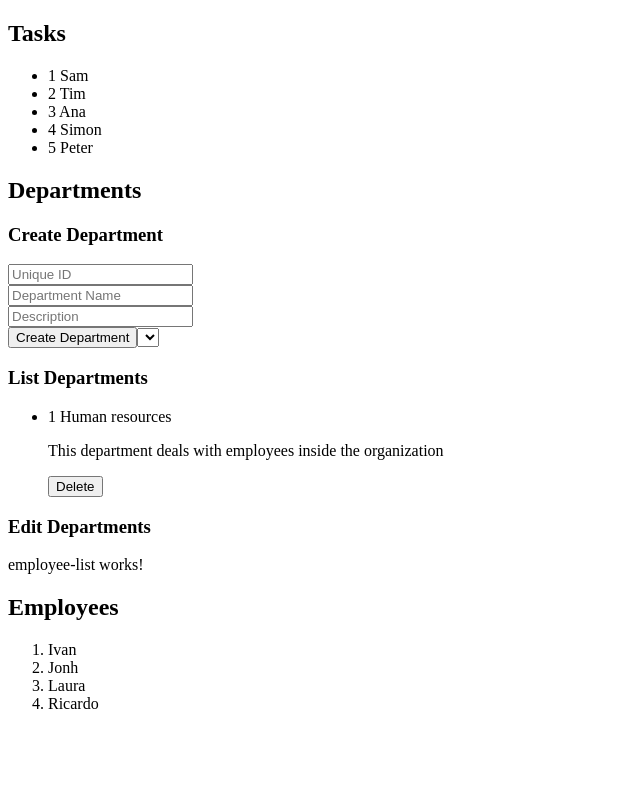
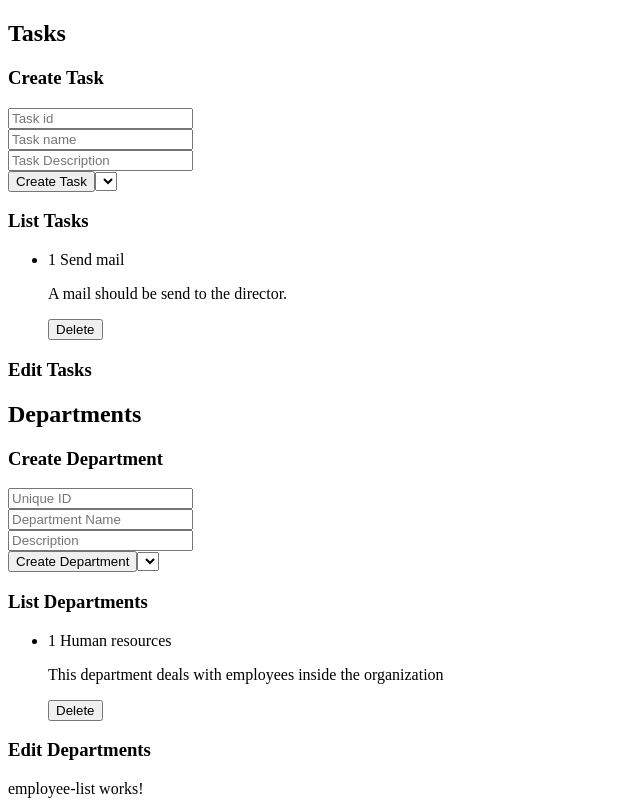
Before and after one commit to petrov-dimitar/task-management-app-fontys-web-2, an Angular app in the folder WEB2-Deyna-Dimitar-Aleksandra/: page / in a window 1280 px wide. Shown: the top 800 px of the page, without its empty margins (0-640 px from the left). Built offline with nearby package versions, Linux system fonts and the light colour scheme.

Commit message:
Adding the components from week 3 for the Tasks

```diff
--- a/WEB2-Deyna-Dimitar-Aleksandra/src/app/interfaces/task.ts
+++ b/WEB2-Deyna-Dimitar-Aleksandra/src/app/interfaces/task.ts
@@ -1,22 +1,22 @@
 export class Task {
-    id: string;
-    name: string;
+    taskId: string;
+    taskName: string;
     description: string;
     deadlineDate?: Date;
 
-    constructor(id:string, name:string, description:string, deadlineDate:Date){
-        this.id = id;
-        this.name = name;
+    constructor(id:string, taskName:string, description:string, deadlineDate:Date){
+        this.taskId = id;
+        this.taskName = taskName;
         this.description = description;
         this.deadlineDate = deadlineDate;
 
     }
 }
-
+/*
 export const TASKS: Task[] = [
-{id: '1', name: 'Sam', description: 'some desc', deadlineDate: new Date(10/10/2020) },
-{id: '2', name: 'Tim', description: 'some desc', deadlineDate: new Date(10/10/2020) },
-{id: '3', name: 'Ana', description: 'some desc', deadlineDate: new Date(10/10/2020) },
-{id: '4', name: 'Simon', description: 'some desc', deadlineDate: new Date(10/10/2020) },
-{id: '5', name: 'Peter', description: 'some desc', deadlineDate: new Date(10/10/2020) }
-]
+{id: '1', taskName: 'Sam', descriptionTask: 'some desc', deadlineDate: new Date(10/10/2020) },
+{id: '2', taskName: 'Tim', descriptionTask: 'some desc', deadlineDate: new Date(10/10/2020) },
+{id: '3', taskName: 'Ana', descriptionTask: 'some desc', deadlineDate: new Date(10/10/2020) },
+{id: '4', taskName: 'Simon', descriptionTask: 'some desc', deadlineDate: new Date(10/10/2020) },
+{id: '5', taskName: 'Peter', descriptionTask: 'some desc', deadlineDate: new Date(10/10/2020) }
+]*/
--- a/WEB2-Deyna-Dimitar-Aleksandra/src/app/task-list/task-list.component.css
+++ b/WEB2-Deyna-Dimitar-Aleksandra/src/app/task-list/task-list.component.css
@@ -0,0 +1,3 @@
+input {
+    display: block;
+  }
--- a/WEB2-Deyna-Dimitar-Aleksandra/src/app/task-list/task-list.component.html
+++ b/WEB2-Deyna-Dimitar-Aleksandra/src/app/task-list/task-list.component.html
@@ -1,6 +1,30 @@
 <div>
   <h2>Tasks</h2>
+  <h3> Create Task</h3>
+
+  <input type="text" placeholder="Task id" [(ngModel)]="newId" />
+  <input type="text" placeholder="Task name" [(ngModel)]="newTask"/>
+  <input type="text" placeholder="Task Description" [(ngModel)]="newTaskDescription"/>
+  <button (click)="addTask()">Create Task</button>
+
+  <select name="" id="">
+    <option *ngFor="let task of tasks"></option>
+  </select>
+  <h3>List Tasks</h3>
   <ul>
+    <li (click)="selectTask(task)" *ngFor="let task of tasks">
+      {{ task.taskId }} {{ task.taskName }}
+      <p>{{ task.description }}</p>
+      <span><button (click)="deleteTask(task)">Delete</button></span>
+    </li>
+  </ul>
+  <h3>Edit Tasks</h3>
+  <input
+    *ngIf="selectedTask"
+    type="text"
+    [(ngModel)]="selectedTask.taskName"
+  />
+  <!-- <ul>
     <li *ngFor="let task of tasks">{{task.id}} {{task.name}}</li>
-  </ul>
+  </ul> -->
 </div>
--- a/WEB2-Deyna-Dimitar-Aleksandra/src/app/task-list/task-list.component.ts
+++ b/WEB2-Deyna-Dimitar-Aleksandra/src/app/task-list/task-list.component.ts
@@ -1,5 +1,5 @@
 import { Component, OnInit } from '@angular/core';
-import { TASKS, Task} from '../interfaces/task';
+import { Task} from '../interfaces/task';
 
 @Component({
   selector: 'app-task-list',
@@ -9,10 +9,26 @@ import { TASKS, Task} from '../interfaces/task';
 export class TaskListComponent implements OnInit {
 
   constructor() { }
-
-  tasks:Task[] = TASKS;
+  newId: string;
+  newTask: string;
+  newTaskDescription: string;
+  newDeadlineDate: Date;
+  tasks: Task[] = [{taskId: '1', taskName: 'Send mail', description: 'A mail should be send to the director.'}];
+  selectedTask: Task;
 
   ngOnInit() {
   }
 
+  deleteTask(task: Task) {
+    let index = this.tasks.indexOf(task);
+    this.tasks.splice(index, 1);
+  }
+
+  addTask() {
+    this.tasks.push(new Task(this.newId, this.newTask, this.newTaskDescription, this.newDeadlineDate));
+  }
+
+  selectTask(task) {
+   this.selectedTask = task;
+  }
 }
```
